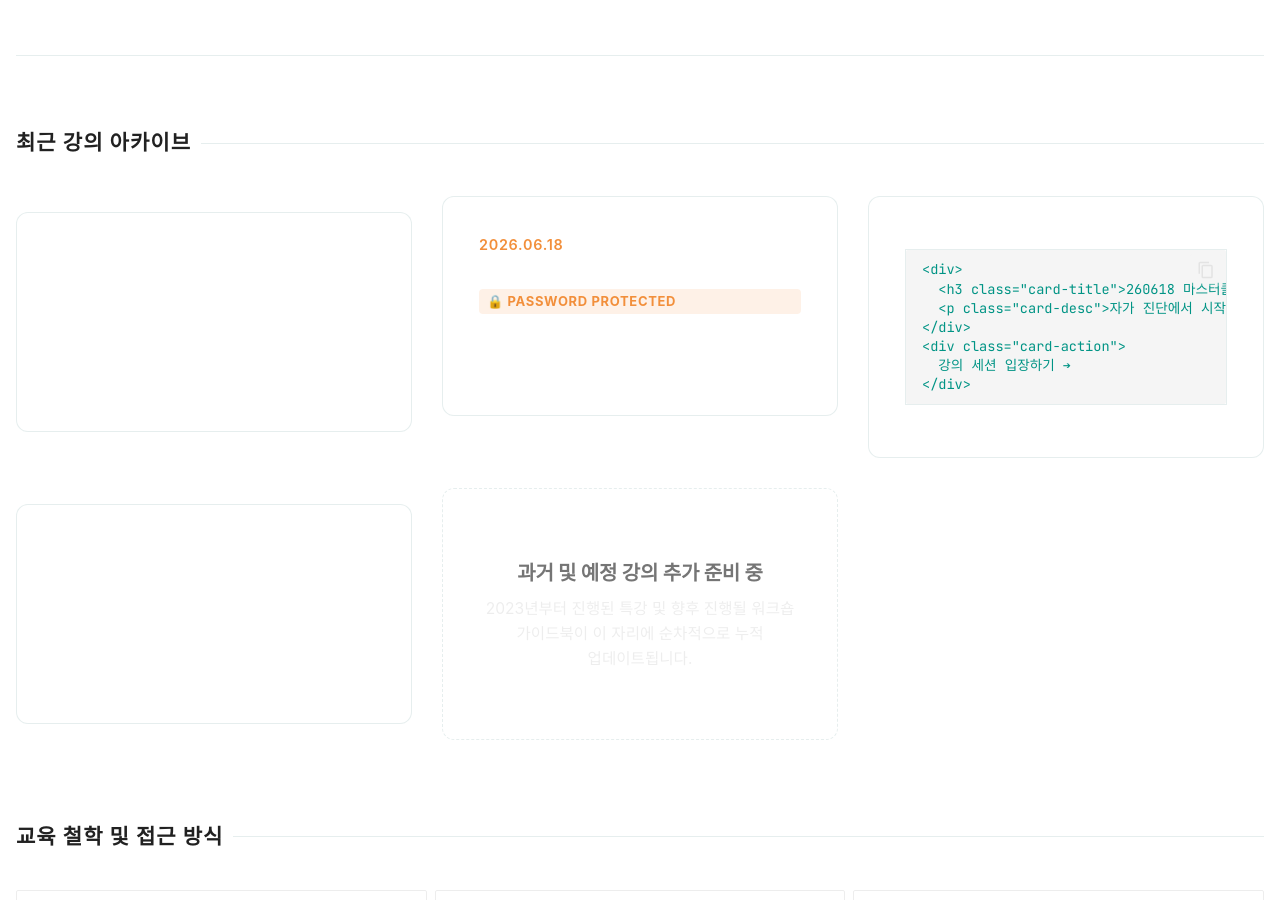
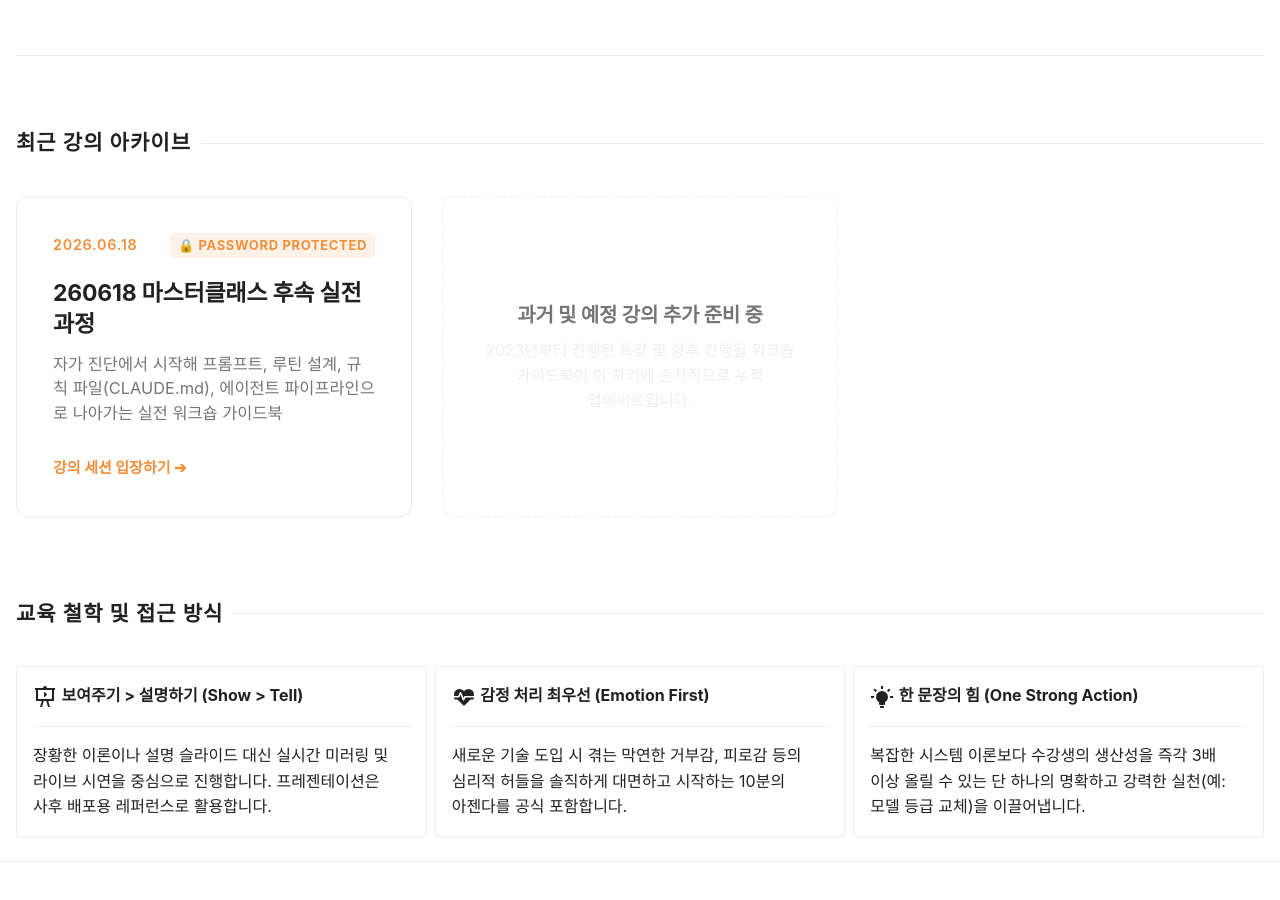
Before and after one commit to haepada-o/260600_ai_edu, an MkDocs documentation site: the page built from docs/index.md, in a window 1280 px wide and 900 px high, scrolled down 388 px. Built offline with MkDocs 1.6.1 and Material for MkDocs 9.7.7, drawn with Linux system fonts in a browser that asks for light colours; some web fonts are replaced; some of the changed lines change nothing that is shown.

Commit message:
fix: resolve HTML code leak and implement lecture-specific password configuration

```diff
--- a/docs/index.md
+++ b/docs/index.md
@@ -4,41 +4,38 @@
   - toc
 ---
 
-<div class="archive-hero" markdown>
-  <div class="subtitle">2023 ~ 2026 LECTURE ARCHIVE</div>
-  <h1>AI 특강 아카이브</h1>
-  <p class="description">
-    실무 도입부터 에이전트 설계, 파이프라인 구축까지 — 전승아가 진행한 모든 AI 활용 교육, 워크숍, 마스터클래스의 자산을 체계적으로 축적하는 아카이브 포털입니다.
-  </p>
+<div class="archive-hero">
+<div class="subtitle">2023 ~ 2026 LECTURE ARCHIVE</div>
+<h1>AI 특강 아카이브</h1>
+<p class="description">
+실무 도입부터 에이전트 설계, 파이프라인 구축까지 — 전승아가 진행한 모든 AI 활용 교육, 워크숍, 마스터클래스의 자산을 체계적으로 축적하는 아카이브 포털입니다.
+</p>
 </div>
 
 <div class="lecture-section-title">최근 강의 아카이브</div>
 
-<div class="archive-grid" markdown>
-
-  <!-- 260618 마스터클래스 후속 실전 과정 -->
-  <a href="00_시작/" class="lecture-card locked">
-    <div class="card-header">
-      <span class="card-date">2026.06.18</span>
-      <span class="card-status locked-badge">🔒 PASSWORD PROTECTED</span>
-    </div>
-    <div>
-      <h3 class="card-title">260618 마스터클래스 후속 실전 과정</h3>
-      <p class="card-desc">자가 진단에서 시작해 프롬프트, 루틴 설계, 규칙 파일(CLAUDE.md), 에이전트 파이프라인으로 나아가는 실전 워크숍 가이드북</p>
-    </div>
-    <div class="card-action">
-      강의 세션 입장하기 ➔
-    </div>
-  </a>
-
-  <!-- Future Archive Placeholder -->
-  <div class="lecture-card empty">
-    <div style="text-align: center;">
-      <h4 style="margin: 0 0 8px 0; font-size: 1rem; font-weight: 700; color: var(--md-default-fg-color--light);">과거 및 예정 강의 추가 준비 중</h4>
-      <p style="margin: 0; font-size: 0.78rem; color: var(--md-default-fg-color--lightest);">2023년부터 진행된 특강 및 향후 진행될 워크숍 가이드북이 이 자리에 순차적으로 누적 업데이트됩니다.</p>
-    </div>
-  </div>
-
+<div class="archive-grid">
+<!-- 260618 마스터클래스 후속 실전 과정 -->
+<a href="00_시작/" class="lecture-card locked">
+<div class="card-header">
+<span class="card-date">2026.06.18</span>
+<span class="card-status locked-badge">🔒 PASSWORD PROTECTED</span>
+</div>
+<div>
+<h3 class="card-title">260618 마스터클래스 후속 실전 과정</h3>
+<p class="card-desc">자가 진단에서 시작해 프롬프트, 루틴 설계, 규칙 파일(CLAUDE.md), 에이전트 파이프라인으로 나아가는 실전 워크숍 가이드북</p>
+</div>
+<div class="card-action">
+강의 세션 입장하기 ➔
+</div>
+</a>
+<!-- Future Archive Placeholder -->
+<div class="lecture-card empty">
+<div style="text-align: center;">
+<h4 style="margin: 0 0 8px 0; font-size: 1rem; font-weight: 700; color: var(--md-default-fg-color--light);">과거 및 예정 강의 추가 준비 중</h4>
+<p style="margin: 0; font-size: 0.78rem; color: var(--md-default-fg-color--lightest);">2023년부터 진행된 특강 및 향후 진행될 워크숍 가이드북이 이 자리에 순차적으로 누적 업데이트됩니다.</p>
+</div>
+</div>
 </div>
 
 <div class="lecture-section-title">교육 철학 및 접근 방식</div>
--- a/docs/javascripts/password.js
+++ b/docs/javascripts/password.js
@@ -1,52 +1,67 @@
 document.addEventListener("DOMContentLoaded", function() {
-  // 1. Check if the page is a protected page
   const pathname = window.location.pathname;
 
-  // Protect any path that contains '00_시작', '01_도구', '02_루틴', '03_확장', '04_시스템'
-  const isProtected = pathname.includes('/00_') ||
-                      pathname.includes('/01_') ||
-                      pathname.includes('/02_') ||
-                      pathname.includes('/03_') ||
-                      pathname.includes('/04_') ||
-                      // Also cover raw markdown filenames in case they don't use pretty URLs
-                      pathname.includes('00_') ||
-                      pathname.includes('01_') ||
-                      pathname.includes('02_') ||
-                      pathname.includes('03_') ||
-                      pathname.includes('04_');
+  // 1. 강의별 고유 설정 정의 (강의 경로, 비밀번호, 세션 스토리지 키, 표시 이름)
+  const LECTURE_CONFIGS = [
+    {
+      id: 'mc260618',
+      displayName: '260618 마스터클래스 후속 실전 과정',
+      pathKeywords: ['/00_시작', '/01_도구', '/02_루틴', '/03_확장', '/04_시스템', '00_', '01_', '02_', '03_', '04_'],
+      password: 'edu260618',
+      authKey: 'ai_edu_authorized_260618'
+    }
+    // 향후 새로운 강의 아카이브를 개별 비밀번호로 추가할 때 아래처럼 추가하면 됩니다.
+    // {
+    //   id: 'new_lecture',
+    //   displayName: '차기 AI 아카이브 실전 세션',
+    //   pathKeywords: ['/05_워크숍', '05_'],
+    //   password: 'edu231015',
+    //   authKey: 'ai_edu_authorized_next'
+    // }
+  ];
 
-  // The homepage (index.html or '/') is NOT protected
-  // Handle both local dev server and GitHub Pages subpath deployment
+  // 메인페이지(index.html 또는 루트 경로) 감지
   const cleanPath = pathname.replace(/\/$/, "");
   const isHome = cleanPath === "" ||
                  cleanPath === "/index.html" ||
                  cleanPath === "/260600_ai_edu" ||
                  cleanPath === "/260600_ai_edu/index.html";
 
-  if (!isProtected || isHome) return;
+  if (isHome) return;
 
-  // 2. Check authorization
-  const authKey = 'ai_edu_authorized_260618';
-  if (sessionStorage.getItem(authKey) === 'true') {
-    return; // Already authorized in this session
+  // 현재 경로가 어떤 강의에 해당하는지 탐색
+  let matchedLecture = null;
+  for (const config of LECTURE_CONFIGS) {
+    const matches = config.pathKeywords.some(keyword => pathname.includes(keyword));
+    if (matches) {
+      matchedLecture = config;
+      break;
+    }
   }
 
-  // 3. If not authorized, hide content immediately to prevent flashing
+  // 매칭되는 보호 대상 강의가 없으면 그대로 렌더링
+  if (!matchedLecture) return;
+
+  // 2. 해당 강의에 대해 세션 내 인증이 완료되었는지 확인
+  if (sessionStorage.getItem(matchedLecture.authKey) === 'true') {
+    return;
+  }
+
+  // 3. 미인증 상태일 때 콘텐츠 및 사이드바 즉시 숨김 (깜빡임 방지)
   const container = document.querySelector('.md-content');
   if (container) {
     container.style.display = 'none';
   }
 
-  // Also hide sidebar and toc to avoid leaking titles/structure
   const sidebars = document.querySelectorAll('.md-sidebar');
   sidebars.forEach(s => s.style.display = 'none');
 
-  // 4. Create and show a beautiful password modal
-  showPasswordModal(authKey);
+  // 4. 모달창을 띄워 비밀번호 확인 프로세스 진행
+  showPasswordModal(matchedLecture);
 });
 
-function showPasswordModal(authKey) {
-  // Create modal overlay
+function showPasswordModal(lecture) {
+  // 모달 레이아웃 생성
   const overlay = document.createElement('div');
   overlay.id = 'password-lock-overlay';
   overlay.style.position = 'fixed';
@@ -64,7 +79,6 @@
   overlay.style.fontFamily = 'Pretendard, -apple-system, BlinkMacSystemFont, system-ui, Roboto, sans-serif';
   overlay.style.color = '#FFFFFF';
 
-  // Modal box
   const box = document.createElement('div');
   box.style.width = '90%';
   box.style.maxWidth = '420px';
@@ -76,7 +90,6 @@
   box.style.textAlign = 'center';
   box.style.transition = 'transform 0.1s ease-in-out';
 
-  // Icon / Title
   const title = document.createElement('h2');
   title.innerText = '🔒 보호된 콘텐츠';
   title.style.margin = '0 0 10px 0';
@@ -85,13 +98,12 @@
   title.style.color = '#FFFFFF';
 
   const desc = document.createElement('p');
-  desc.innerHTML = '이 강의 자료는 <b>260618 마스터클래스 후속강의</b> 참가자 전용입니다.<br>비밀번호를 입력해 주세요.';
+  desc.innerHTML = `이 강의 자료는 <b>${lecture.displayName}</b> 참가자 전용입니다.<br>비밀번호를 입력해 주세요.`;
   desc.style.fontSize = '0.9rem';
   desc.style.color = '#FFD5C2'; // Unbleached Silk
   desc.style.margin = '0 0 25px 0';
   desc.style.lineHeight = '1.6';
 
-  // Password Input
   const input = document.createElement('input');
   input.type = 'password';
   input.placeholder = '비밀번호 입력';
@@ -112,12 +124,10 @@
     input.style.borderColor = '#F28F3B'; // Cadmium Orange
   });
 
-  // Buttons container
   const btnContainer = document.createElement('div');
   btnContainer.style.display = 'flex';
   btnContainer.style.gap = '10px';
 
-  // Submit Button
   const submitBtn = document.createElement('button');
   submitBtn.innerText = '확인';
   submitBtn.style.flex = '2';
@@ -138,7 +148,6 @@
     submitBtn.style.backgroundColor = '#F28F3B';
   });
 
-  // Cancel/Home Button
   const cancelBtn = document.createElement('button');
   cancelBtn.innerText = '홈으로';
   cancelBtn.style.flex = '1';
@@ -177,14 +186,12 @@
   overlay.appendChild(box);
   document.body.appendChild(overlay);
 
-  // Validation function
   const validate = () => {
     const entered = input.value;
-    // Set the password to 'edu260618'
-    if (entered === 'edu260618') {
-      sessionStorage.setItem(authKey, 'true');
+    if (entered === lecture.password) {
+      sessionStorage.setItem(lecture.authKey, 'true');
       overlay.remove();
-      // Restore page content
+
       const container = document.querySelector('.md-content');
       if (container) {
         container.style.display = 'block';
@@ -192,11 +199,10 @@
       const sidebars = document.querySelectorAll('.md-sidebar');
       sidebars.forEach(s => s.style.display = 'block');
     } else {
-      input.style.borderColor = '#C8553D'; // cedar chest red
+      input.style.borderColor = '#C8553D'; // Cedar Chest Red
       input.value = '';
       input.placeholder = '비밀번호가 올바르지 않습니다';
 
-      // shake effect
       let pos = 0;
       const id = setInterval(frame, 20);
       function frame() {
@@ -220,6 +226,5 @@
     if (e.key === 'Enter') validate();
   });
 
-  // Auto focus input
   setTimeout(() => input.focus(), 100);
 }
```
